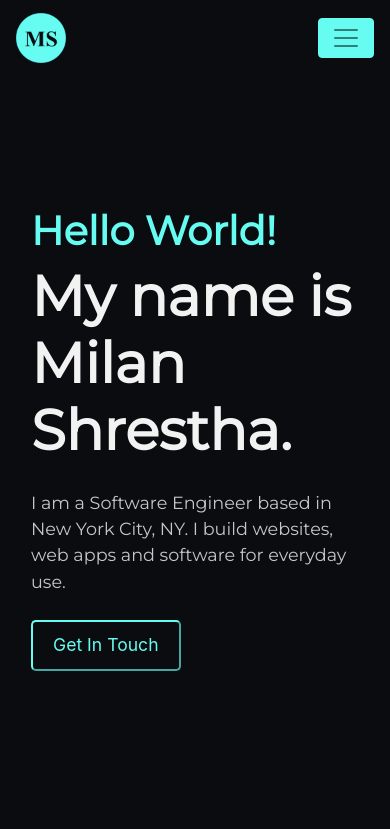
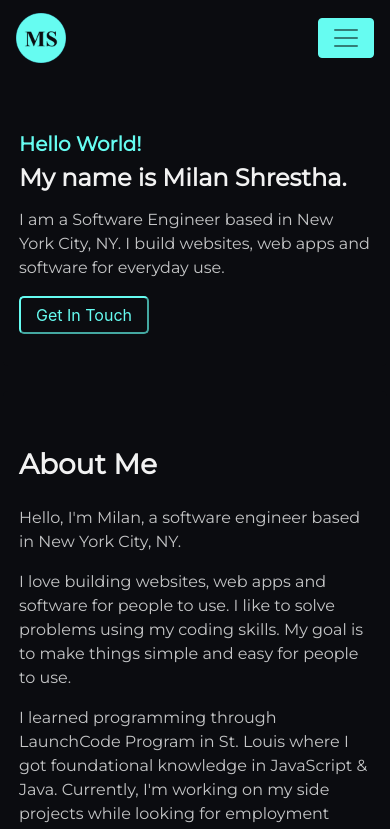
Before and after one commit to milan-shrestha/portfolio-project, an Angular app: page / in a window 390 px wide. Shown: the top 829 px of the page. Built offline with nearby package versions, Linux system fonts and the light colour scheme.

Commit message:
Added media queries for home component styles & styles.css

```diff
--- a/src/app/home/home.component.css
+++ b/src/app/home/home.component.css
@@ -15,3 +15,25 @@
 .hello-text{
     margin-top: 100px;
 }
+
+@media screen and (max-width: 575px){
+
+    .home-text-container{
+        margin: 15px 0;
+    }
+
+    .hello-text{
+        margin-top: 75px;
+    }
+}
+
+@media screen and (max-width: 767px){
+
+    .home-text-container{
+        margin: 15px 0;
+    }
+
+    .hello-text{
+        margin-top: 75px;
+    }
+}
--- a/src/styles.css
+++ b/src/styles.css
@@ -49,5 +49,60 @@ p{
     background-color: var(--green);
     border-color: var(--black);
     color: var(--black);
+}
 
+@media screen and (max-width: 575px){
+
+    .container{
+        padding: 0 3px;
+    }
+
+    .jumbotron{
+        margin: 25px 0;
+    }
+
+    .display-6{
+        font-size: 1.25rem;
+    }
+
+    .display-4{
+        font-size: 1.5rem;
+    }
+
+    .lead{
+        font-size: 1rem;
+    }
+
+    .contact-btn{
+        font-size: 1rem;
+        padding: 5px 15px;
+    }
 }
+
+@media screen and (max-width: 767px){
+
+    .container{
+        padding: 0 3px;
+    }
+
+    .jumbotron{
+        margin: 25px 0;
+    }
+
+    .display-6{
+        font-size: 1.25rem;
+    }
+
+    .display-4{
+        font-size: 1.5rem;
+    }
+
+    .lead{
+        font-size: 1rem;
+    }
+
+    .contact-btn{
+        font-size: 1rem;
+        padding: 5px 15px;
+    }
+}
```
